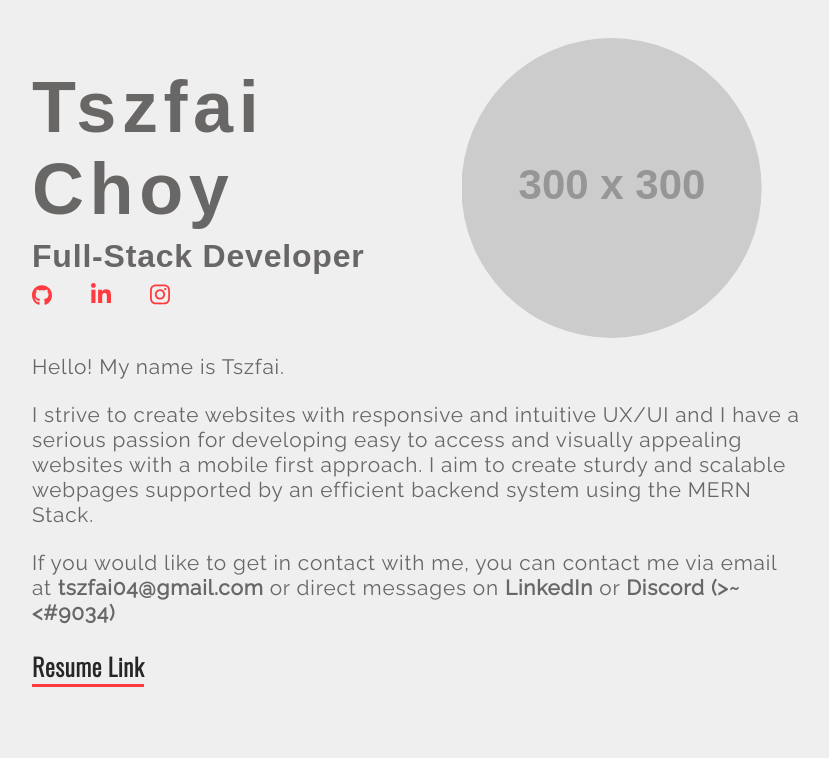
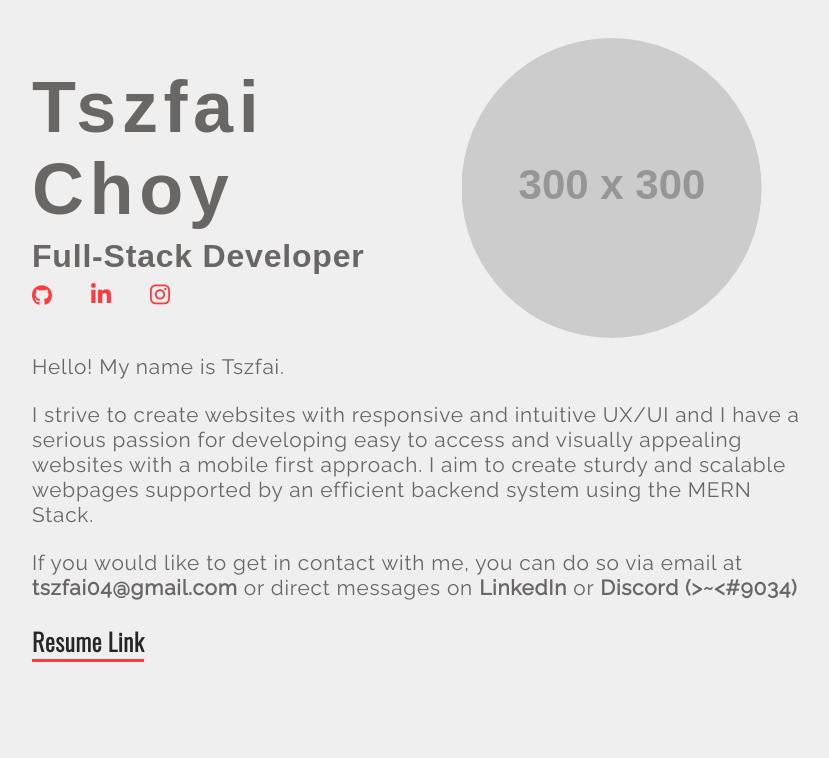
Before and after one commit to TChoy04/personal-website, a React (Create React App) app: page / in a window 1280 px wide. Shown: the top 758 px of the page, without its empty margins (224-1053 px from the left). Built offline with nearby package versions, Linux system fonts and the light colour scheme; a web font is replaced by a local one.

Commit message:
Updated AboutMe.js text

```diff
--- a/src/components/AboutMe.js
+++ b/src/components/AboutMe.js
@@ -14,8 +14,8 @@ const AboutMe = () => {
           using the MERN Stack.
         </p>
         <p>
-          If you would like to get in contact with me, you can contact me via
-          email at <strong>tszfai04@gmail.com</strong> or direct messages on
+          If you would like to get in contact with me, you can do so via email
+          at <strong>tszfai04@gmail.com</strong> or direct messages on
           <strong> LinkedIn</strong> or <strong>Discord ({discord})</strong>
         </p>
         <a
```
Also changed, not shown: public/robots.txt (deleted).
